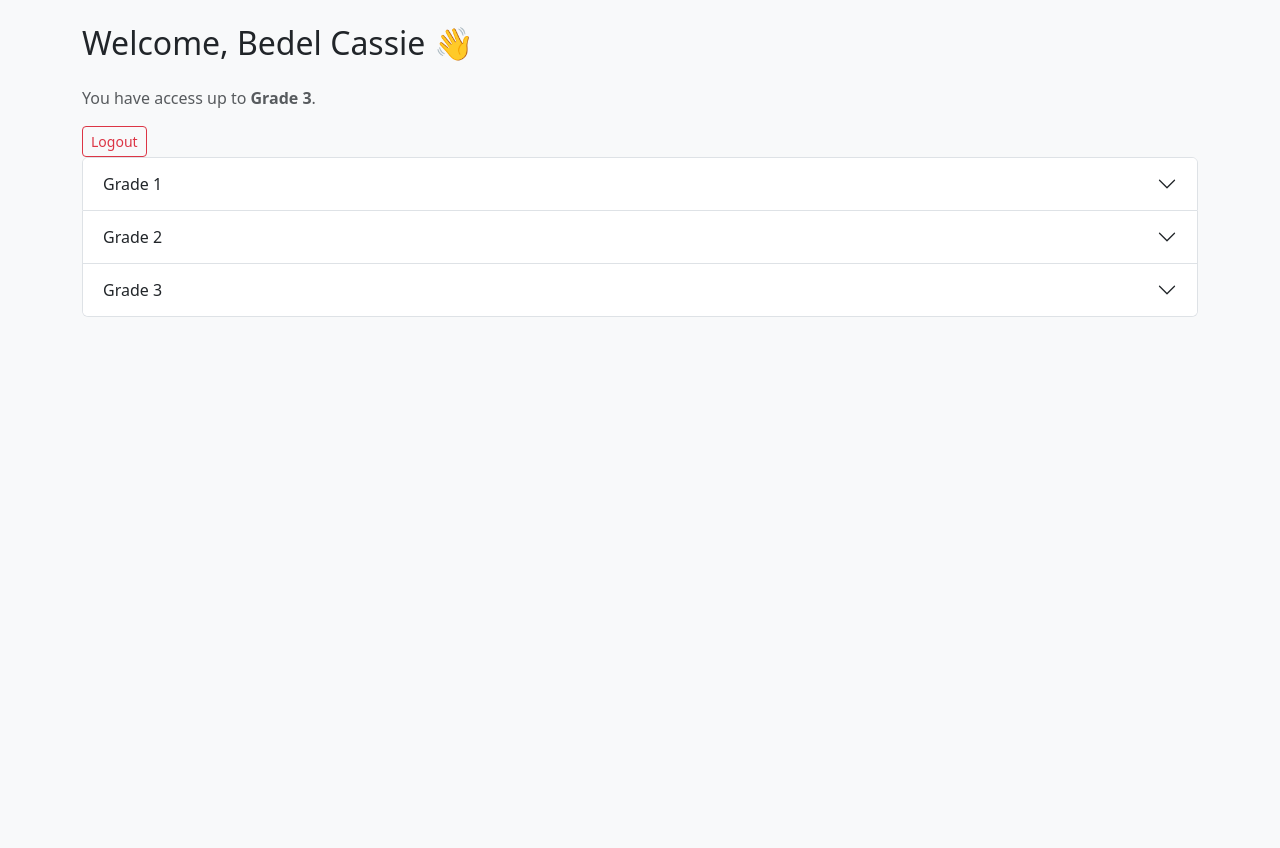
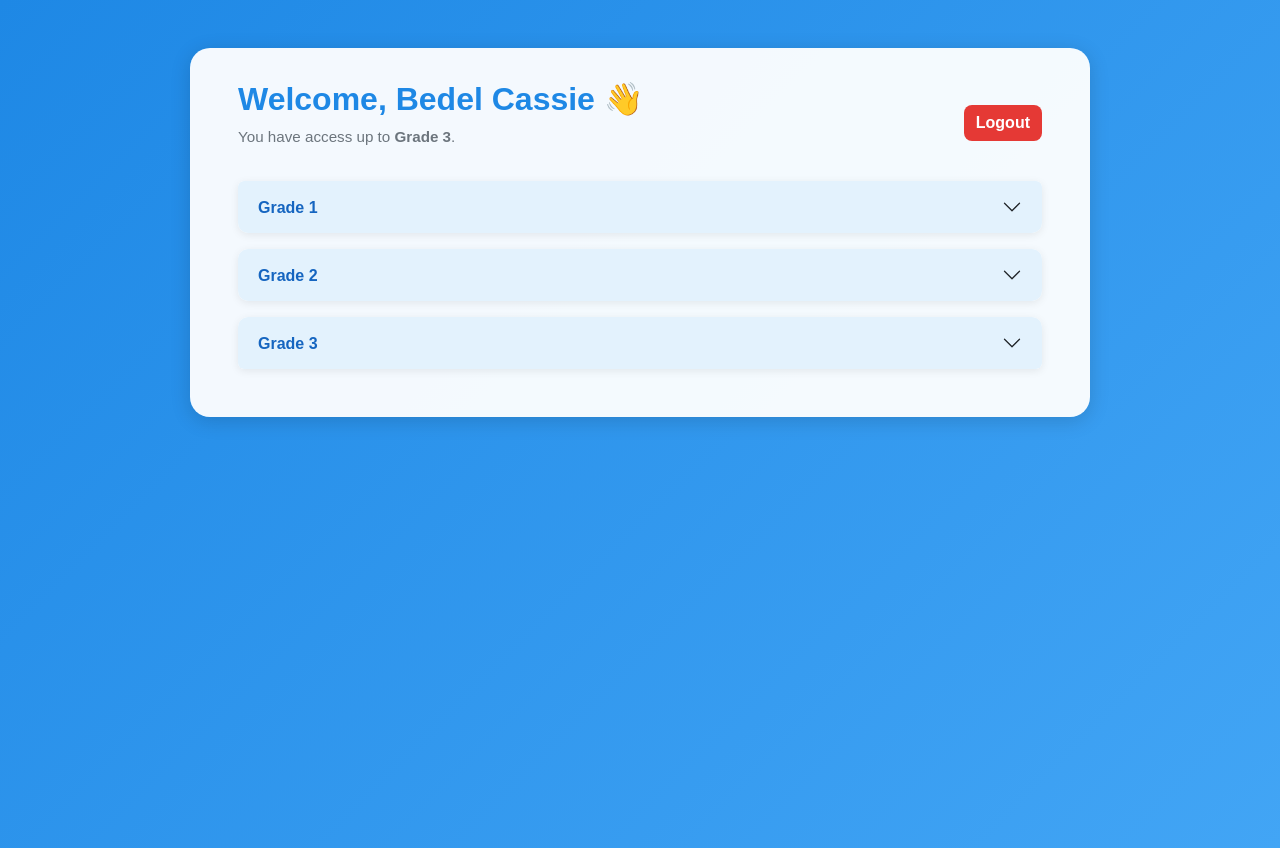
Before and after one commit to Erickpython/EduTrack_LMS, a Flask app: page /dashboard in a window 1280 px wide. Before the commit the page ends 317 px from the top, so only its background shows below. Run offline with Flask 3, Linux system fonts and the light colour scheme; a user stored in the database is signed in.

Commit message:
Update dashboard.html - nice UI

```diff
--- a/templates/dashboard.html
+++ b/templates/dashboard.html
@@ -2,35 +2,137 @@
 <html lang="en">
 <head>
   <meta charset="UTF-8">
-  <title>{{ student.name }}'s Dashboard</title>
-  <link href="https://cdn.jsdelivr.net/npm/bootstrap@5.3.0/dist/css/bootstrap.min.css" rel="stylesheet">
+  <title>{{ student.name }}'s Dashboard | EduTrack LMS</title>
+  <meta name="viewport" content="width=device-width, initial-scale=1.0">
+  <link
+    href="https://cdn.jsdelivr.net/npm/bootstrap@5.3.0/dist/css/bootstrap.min.css"
+    rel="stylesheet">
+  <style>
+    body {
+      font-family: 'Poppins', sans-serif;
+      background: linear-gradient(135deg, #1e88e5, #42a5f5);
+      min-height: 100vh;
+      color: #333;
+    }
+
+    .dashboard-container {
+      background: rgba(255, 255, 255, 0.95);
+      border-radius: 20px;
+      box-shadow: 0 4px 20px rgba(0, 0, 0, 0.15);
+      padding: 2rem 3rem;
+      margin: 3rem auto;
+      max-width: 900px;
+      animation: fadeIn 0.7s ease-in-out;
+    }
+
+    @keyframes fadeIn {
+      from { opacity: 0; transform: translateY(15px); }
+      to { opacity: 1; transform: translateY(0); }
+    }
+
+    h2 {
+      color: #1e88e5;
+      font-weight: 700;
+      margin-bottom: 0.5rem;
+    }
+
+    .text-muted {
+      color: #6c757d !important;
+      font-size: 0.95rem;
+    }
+
+    .btn-logout {
+      float: right;
+      background: #e53935;
+      color: #fff;
+      border: none;
+      font-weight: 600;
+      border-radius: 8px;
+      padding: 6px 12px;
+      transition: 0.3s;
+    }
+
+    .btn-logout:hover {
+      background: #c62828;
+    }
+
+    .accordion-button {
+      background-color: #e3f2fd;
+      color: #1565c0;
+      font-weight: 600;
+      border-radius: 8px;
+      transition: 0.3s;
+    }
+
+    .accordion-button:not(.collapsed) {
+      background-color: #bbdefb;
+      color: #0d47a1;
+    }
+
+    .accordion-item {
+      border-radius: 10px;
+      overflow: hidden;
+      margin-bottom: 1rem;
+      border: none;
+      box-shadow: 0 2px 8px rgba(0, 0, 0, 0.08);
+    }
+
+    .list-group-item {
+      border: none;
+      border-bottom: 1px solid #f1f1f1;
+      font-size: 0.95rem;
+      color: #333;
+    }
+
+    .list-group-item:last-child {
+      border-bottom: none;
+    }
+
+    .btn-outline-primary {
+      border-color: #1e88e5;
+      color: #1e88e5;
+      font-weight: 500;
+      transition: all 0.3s ease;
+    }
+
+    .btn-outline-primary:hover {
+      background-color: #1e88e5;
+      color: white;
+    }
+  </style>
 </head>
-<body class="bg-light">
-<div class="container py-4">
-  <h2 class="mb-4">Welcome, {{ student.name }} 👋</h2>
+<body>
+  <div class="dashboard-container">
+    <div class="d-flex justify-content-between align-items-center mb-3">
+      <div>
+        <h2>Welcome, {{ student.name }} 👋</h2>
         <p class="text-muted">You have access up to <strong>{{ student.grade.name }}</strong>.</p>
-  <a href="{{url_for('logout')}}" class="btn btn-outline-danger btn-sm">Logout</a>
+      </div>
+      <a href="{{ url_for('logout') }}" class="btn btn-logout">Logout</a>
+    </div>
 
     <div class="accordion" id="gradesAccordion">
       {% for data in grades_data %}
         <div class="accordion-item">
           <h2 class="accordion-header" id="heading{{ data.grade.id }}">
-          <button class="accordion-button collapsed" type="button" data-bs-toggle="collapse"
-                  data-bs-target="#collapse{{ data.grade.id }}" aria-expanded="false"
+            <button class="accordion-button collapsed" type="button"
+                    data-bs-toggle="collapse"
+                    data-bs-target="#collapse{{ data.grade.id }}"
+                    aria-expanded="false"
                     aria-controls="collapse{{ data.grade.id }}">
               {{ data.grade.name }}
             </button>
           </h2>
           <div id="collapse{{ data.grade.id }}" class="accordion-collapse collapse"
-             aria-labelledby="heading{{ data.grade.id }}" data-bs-parent="#gradesAccordion">
+               aria-labelledby="heading{{ data.grade.id }}"
+               data-bs-parent="#gradesAccordion">
             <div class="accordion-body">
               <ul class="list-group">
                 {% for subject in data.subjects %}
                   <li class="list-group-item d-flex justify-content-between align-items-center">
                     {{ subject.name }}
-                  <a href="{{ url_for('subject_lessons', subject_id=subject.id) }}" class="btn btn-sm btn-outline-primary">
-                    View Lessons →
-                  </a>
+                    <a href="{{ url_for('subject_lessons', subject_id=subject.id) }}"
+                       class="btn btn-sm btn-outline-primary">View Lessons →</a>
                   </li>
                 {% endfor %}
               </ul>
```
Lines whose indentation alone changed are shown as unchanged.
